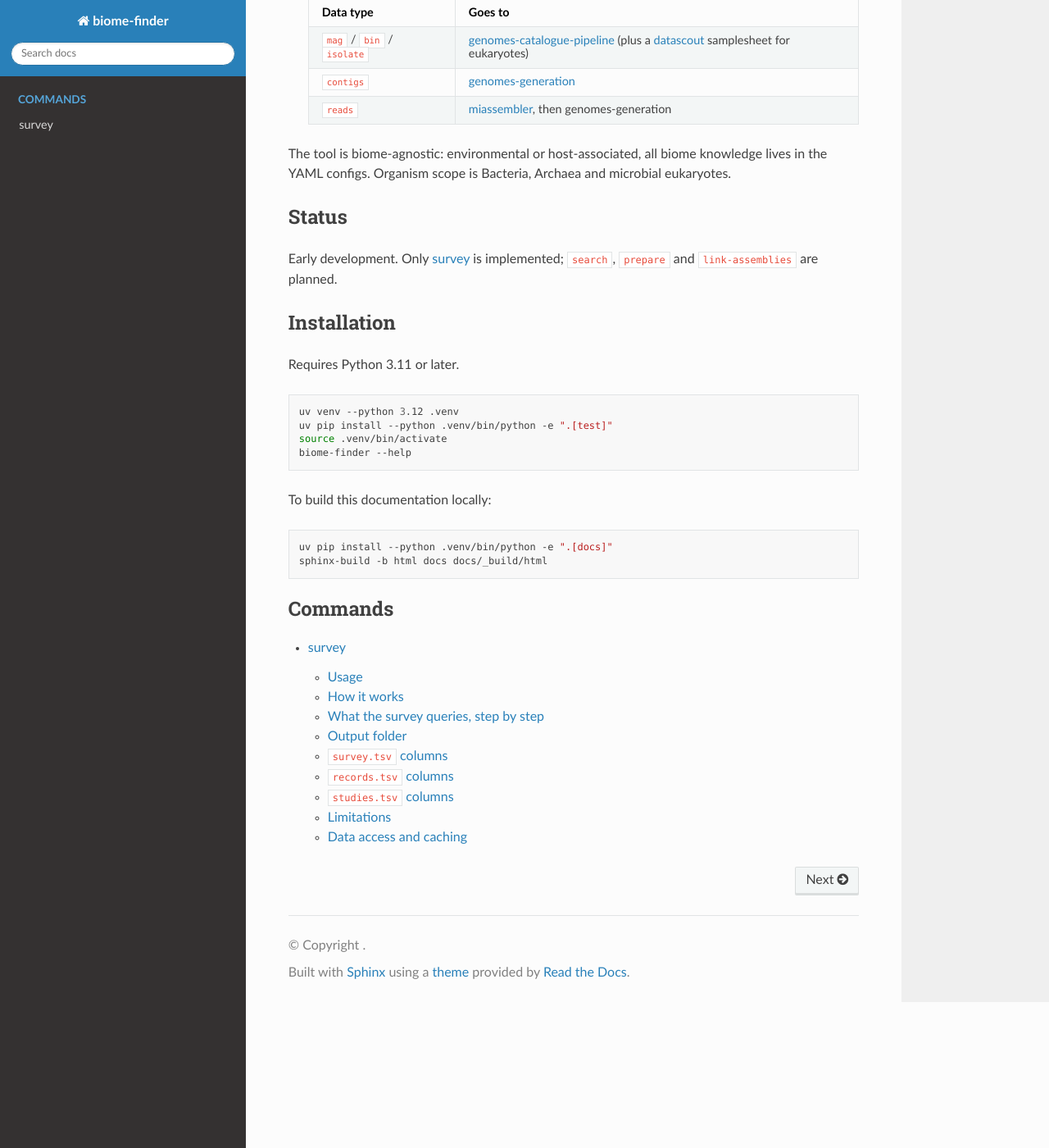
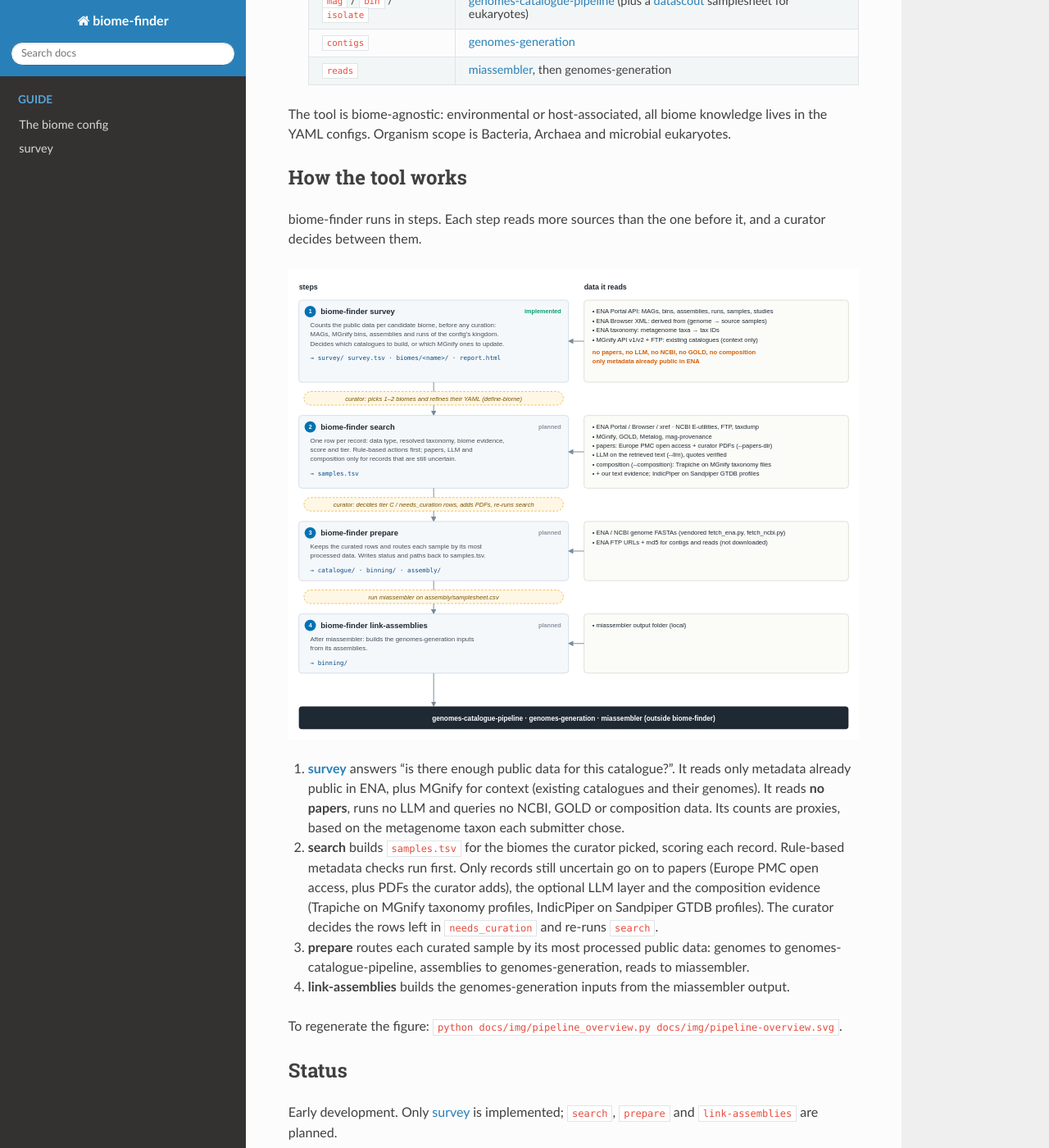
Before and after one commit to dezordi/biome-finder, a Sphinx documentation site: the page built from docs/index.md, in a window 1280 px wide and 1400 px high, scrolled down 440 px. Shown: the whole window at 82% size. Built offline with Sphinx 7.4.7 and the Read the Docs theme 3.1.0, drawn with Linux system fonts in a browser that asks for light colours; some of the changed text lies outside the part shown.

Commit message:
Add biome config guide and pipeline overview to the docs
- biome-config page: which step uses each YAML field, where to look up
  new values (with lookup commands), and the survey figure
- index: overview figure of the steps and the data each one reads
  (survey uses only public ENA metadata; papers, LLM and composition
  enter in search)
- survey: link to Limitations; heading anchors down to level 4

Co-Authored-By: Claude Opus 5.5 <noreply@anthropic.com>

````diff
--- a/docs/conf.py
+++ b/docs/conf.py
@@ -5,7 +5,7 @@ author = "biome-finder contributors"
 release = "0.1.0"
 
 extensions = ["myst_parser"]
-myst_heading_anchors = 3  # links to section headings, e.g. survey.md#worked-example-marine-water-euk
+myst_heading_anchors = 4  # links to section headings, e.g. survey.md#worked-example-marine-water-euk
 exclude_patterns = ["_build"]
 html_theme = "sphinx_rtd_theme"
 html_static_path = ["_static"]
--- /dev/null
+++ b/docs/img/pipeline_overview.py
@@ -0,0 +1,125 @@
+"""Writes docs/img/pipeline-overview.svg: the biome-finder steps (left) and the data each one reads (right).
+
+    python docs/img/pipeline_overview.py docs/img/pipeline-overview.svg
+"""
+import sys
+from html import escape
+
+# (command, status, what it does, output, data it reads, data it does NOT read)
+STAGES = [
+    ("survey", "implemented",
+     ["Counts the public data per candidate biome, before any curation:",
+      "MAGs, MGnify bins, assemblies and runs of the config's kingdom.",
+      "Decides which catalogues to build, or which MGnify ones to update."],
+     "survey/  survey.tsv · biomes/<name>/ · report.html",
+     ["ENA Portal API: MAGs, bins, assemblies, runs, samples, studies",
+      "ENA Browser XML: derived from (genome → source samples)",
+      "ENA taxonomy: metagenome taxa → tax IDs",
+      "MGnify API v1/v2 + FTP: existing catalogues (context only)"],
+     ["no papers, no LLM, no NCBI, no GOLD, no composition",
+      "only metadata already public in ENA"]),
+    ("search", "planned",
+     ["One row per record: data type, resolved taxonomy, biome evidence,",
+      "score and tier. Rule-based actions first; papers, LLM and",
+      "composition only for records that are still uncertain."],
+     "samples.tsv",
+     ["ENA Portal / Browser / xref · NCBI E-utilities, FTP, taxdump",
+      "MGnify, GOLD, Metalog, mag-provenance",
+      "papers: Europe PMC open access + curator PDFs (--papers-dir)",
+      "LLM on the retrieved text (--llm), quotes verified",
+      "composition (--composition): Trapiche on MGnify taxonomy files",
+      "  + our text evidence; IndicPiper on Sandpiper GTDB profiles"],
+     []),
+    ("prepare", "planned",
+     ["Keeps the curated rows and routes each sample by its most",
+      "processed data. Writes status and paths back to samples.tsv."],
+     "catalogue/ · binning/ · assembly/",
+     ["ENA / NCBI genome FASTAs (vendored fetch_ena.py, fetch_ncbi.py)",
+      "ENA FTP URLs + md5 for contigs and reads (not downloaded)"],
+     []),
+    ("link-assemblies", "planned",
+     ["After miassembler: builds the genomes-generation inputs",
+      "from its assemblies."],
+     "binning/",
+     ["miassembler output folder (local)"],
+     []),
+]
+HUMAN = [  # between stage i and i+1
+    "curator: picks 1–2 biomes and refines their YAML (define-biome)",
+    "curator: decides tier C / needs_curation rows, adds PDFs, re-runs search",
+    "run miassembler on assembly/samplesheet.csv",
+]
+DOWNSTREAM = "genomes-catalogue-pipeline · genomes-generation · miassembler (outside biome-finder)"
+LX, LW, RX, RW, LINE, GAP = 20, 520, 570, 510, 18, 64
+
+
+def text(x, y, s, cls, extra=""):
+    return f'<text x="{x}" y="{y}" class="{cls}"{extra}>{escape(s)}</text>'
+
+
+out, y = [], 60
+for i, (cmd, status, does, output, reads, skips) in enumerate(STAGES):
+    right = len(reads) + (len(skips) + 1 if skips else 0)
+    h = max(52 + LINE * len(does) + 26, 26 + LINE * right + 6)
+    out.append(f'<rect x="{LX}" y="{y}" width="{LW}" height="{h}" rx="6" class="box"/>')
+    out.append(f'<circle cx="{LX + 22}" cy="{y + 22}" r="11" class="badge"/>'
+               f'<text x="{LX + 22}" y="{y + 26}" class="badge-text">{i + 1}</text>')
+    out.append(text(LX + 42, y + 27, f"biome-finder {cmd}", "title"))
+    out.append(text(LX + LW - 14, y + 26, status, "status " + status, ' text-anchor="end"'))
+    ty = y + 52
+    for d in does:
+        out.append(text(LX + 22, ty, d, "detail")); ty += LINE
+    out.append(text(LX + 22, ty + 10, "→ " + output, "output"))
+    out.append(f'<rect x="{RX}" y="{y}" width="{RW}" height="{h}" rx="6" class="sources"/>')
+    out.append(f'<line x1="{RX}" y1="{y + h / 2}" x2="{LX + LW + 4}" y2="{y + h / 2}" class="flow" '
+               f'marker-end="url(#arrow)"/>')
+    ty = y + 26
+    for r in reads:
+        out.append(text(RX + 16, ty, "• " + r, "source")); ty += LINE
+    if skips:
+        ty += 6
+        for s in skips:
+            out.append(text(RX + 16, ty, s, "skip")); ty += LINE
+    y += h
+    cx = LX + LW // 2
+    label = HUMAN[i] if i < len(HUMAN) else None
+    out.append(f'<line x1="{cx}" y1="{y}" x2="{cx}" y2="{y + GAP - 4}" class="flow" marker-end="url(#arrow)"/>')
+    if label:
+        out.append(f'<rect x="{cx - 250}" y="{y + 18}" width="500" height="26" rx="13" class="human"/>')
+        out.append(text(cx, y + 36, label, "human-text", ' text-anchor="middle"'))
+    y += GAP
+out.append(f'<rect x="{LX}" y="{y}" width="{RX + RW - LX}" height="44" rx="6" fill="#1f2933"/>')
+out.append(text((LX + RX + RW) // 2, y + 27, DOWNSTREAM, "downstream", ' text-anchor="middle"'))
+height = y + 44 + 20
+
+svg = f'''<svg xmlns="http://www.w3.org/2000/svg" width="1100" height="{height}" viewBox="0 0 1100 {height}" font-family="Helvetica, Arial, sans-serif">
+  <title>biome-finder steps and the data each one reads</title>
+  <defs>
+    <marker id="arrow" viewBox="0 0 10 10" refX="5" refY="5" markerWidth="7" markerHeight="7" orient="auto"><path d="M0,0 L10,5 L0,10 z" fill="#7a8a99"/></marker>
+    <style>
+      .box {{ fill: #f5f8fb; stroke: #c9d6e3; stroke-width: 1.2; }}
+      .sources {{ fill: #fbfbf8; stroke: #d8d8cf; stroke-width: 1.2; }}
+      .human {{ fill: #fff7e6; stroke: #E69F00; stroke-dasharray: 4 3; }}
+      .badge {{ fill: #0072B2; }}
+      .badge-text {{ fill: #ffffff; font-size: 11px; font-weight: bold; text-anchor: middle; }}
+      .title {{ font-size: 15px; font-weight: bold; fill: #1f2933; }}
+      .heading {{ font-size: 14px; font-weight: bold; fill: #1f2933; }}
+      .status {{ font-size: 11.5px; font-weight: bold; }}
+      .implemented {{ fill: #009E73; }}
+      .planned {{ fill: #8a94a0; }}
+      .detail {{ font-size: 12.5px; fill: #44515e; }}
+      .output {{ font-family: Menlo, Consolas, "DejaVu Sans Mono", monospace; font-size: 12px; fill: #0b4f8a; }}
+      .source {{ font-size: 12px; fill: #1f2933; }}
+      .skip {{ font-size: 12px; fill: #D55E00; font-weight: bold; }}
+      .human-text {{ font-size: 12px; fill: #7a5200; font-style: italic; }}
+      .downstream {{ font-size: 13px; fill: #ffffff; font-weight: bold; }}
+      .flow {{ stroke: #7a8a99; stroke-width: 1.5; }}
+    </style>
+  </defs>
+  <rect width="1100" height="{height}" fill="#ffffff"/>
+  <text x="{LX}" y="40" class="heading">steps</text>
+  <text x="{RX}" y="40" class="heading">data it reads</text>
+  {chr(10).join("  " + l for l in out).strip()}
+</svg>
+'''
+open(sys.argv[1], "w").write(svg)
--- a/docs/index.md
+++ b/docs/index.md
@@ -20,6 +18,33 @@ For a biome defined in `biomes/<name>.yaml`, it produces:
 
 The tool is biome-agnostic: environmental or host-associated, all biome knowledge lives in
 the YAML configs. Organism scope is Bacteria, Archaea and microbial eukaryotes.
+
+## How the tool works
+
+biome-finder runs in steps. Each step reads more sources than the one before it, and a
+curator decides between them.
+
+```{image} img/pipeline-overview.svg
+:alt: biome-finder steps (survey, search, prepare, link-assemblies) and the data each one reads
+:width: 100%
+```
+
+1. **[survey](survey.md)** answers "is there enough public data for this catalogue?". It
+   reads only metadata already public in ENA, plus MGnify for context (existing
+   catalogues and their genomes). It reads **no papers**, runs no LLM and queries no NCBI,
+   GOLD or composition data. Its counts are proxies, based on the metagenome taxon each
+   submitter chose.
+2. **search** builds `samples.tsv` for the biomes the curator picked, scoring each record.
+   Rule-based metadata checks run first. Only records still uncertain go on to papers
+   (Europe PMC open access, plus PDFs the curator adds), the optional LLM layer and the
+   composition evidence (Trapiche on MGnify taxonomy profiles, IndicPiper on Sandpiper
+   GTDB profiles). The curator decides the rows left in `needs_curation` and
+   re-runs `search`.
+3. **prepare** routes each curated sample by its most processed public data: genomes to
+   genomes-catalogue-pipeline, assemblies to genomes-generation, reads to miassembler.
+4. **link-assemblies** builds the genomes-generation inputs from the miassembler output.
+
+To regenerate the figure: `python docs/img/pipeline_overview.py docs/img/pipeline-overview.svg`.
 
 ## Status
 
@@ -46,7 +71,8 @@ sphinx-build -b html docs docs/_build/html
 
 ```{toctree}
 :maxdepth: 2
-:caption: Commands
+:caption: Guide
 
+biome-config
 survey
 ```
````
Also changed, not shown: other parts of docs/index.md (+1 -3 lines), docs/biome-config.md (added, +355 -0 lines), docs/survey.md (+1 -1 lines), docs/img/pipeline-overview.svg (added).
